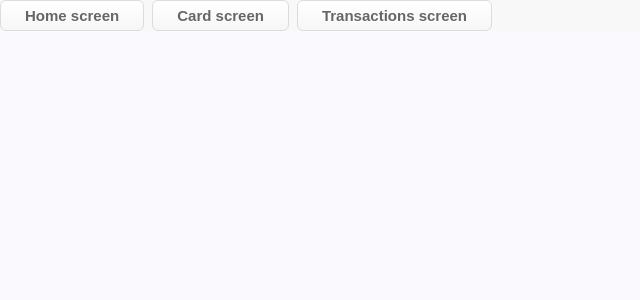
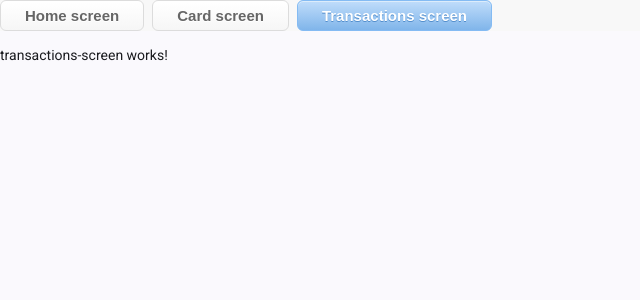
Before and after one commit to EhabBen10/Handin1, an Angular app: page /transactions-screen in a window 1280 px wide. Before the commit this address led to /. Shown: the top 300 px of the page, without its empty margins (0-640 px from the left). Built offline with nearby package versions, Linux system fonts and the light colour scheme; sample sign-in values are in the browser's storage.

Commit message:
navigating to screen

```diff
--- a/angular.json
+++ b/angular.json
@@ -88,5 +88,8 @@
         }
       }
     }
+  },
+  "cli": {
+    "analytics": false
   }
 }
--- a/src/app/app.component.html
+++ b/src/app/app.component.html
@@ -5,7 +5,7 @@
   <button class="button" routerLink="/cardscreen" routerLinkActive="activebutton">
     Card screen
   </button>
-  <button class="button" routerLink="/temperature" routerLinkActive="activebutton">
+  <button class="button" routerLink="/transactions-screen" routerLinkActive="activebutton">
     Transactions screen
   </button>
 </nav>
--- a/src/app/app.routes.ts
+++ b/src/app/app.routes.ts
@@ -13,5 +13,9 @@ export const routes: Routes = [
     {
         path: 'cardscreen',
         loadComponent: () => import('./cardscreen/cardscreen.component').then(m => m.CardscreenComponent)
+    },
+    {
+        path: 'transactions-screen',
+        loadComponent: () => import('./transactions-screen/transactions-screen.component').then(m => m.TransactionsScreenComponent)
     }
 ];
--- /dev/null
+++ b/src/app/transactions-screen/transactions-screen.component.html
@@ -0,0 +1 @@
+<p>transactions-screen works!</p>
```
Also changed, not shown: src/app/transactions-screen/transactions-screen.component.ts (added, +11 -0 lines), src/app/transactions-screen/transactions-screen.component.scss (added), 1 other file (tests, documents, lock files or other folders).
